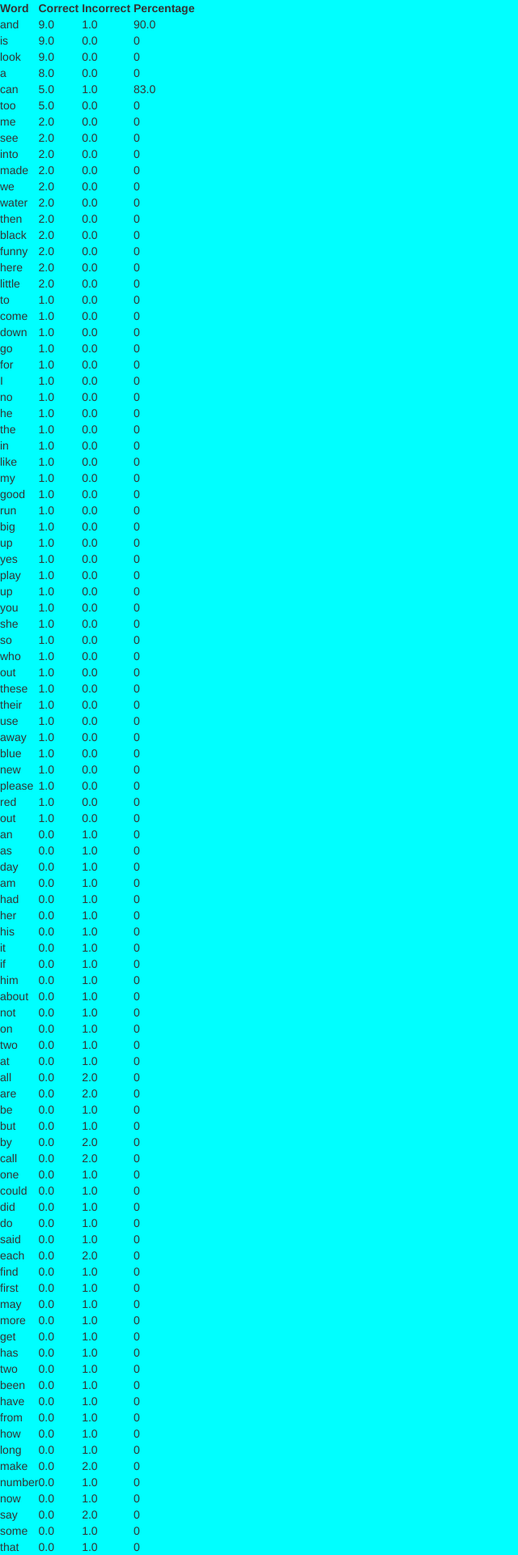
After one commit to khensler/sightwords, a Flask app: page /results in a window 1280 px wide. The commit adds this page. Shown: the top 1920 px of the page at 81% size, without its empty margins (0-640 px from the left). Run offline with Flask 2, Linux system fonts and the light colour scheme; data comes from the database, SQL or seed files in the repository; some libraries are stand-ins or nearby versions.

Commit message:
results page

```diff
--- a/app/routes.py
+++ b/app/routes.py
@@ -56,3 +56,29 @@ def get_incorrect_words():
      for row in rows:
           words.append(row[0])
      return random.choice(words)
+
+@app.route("/results")
+def get_results():
+     conn = sqlite3.connect('words.db')
+     c = conn.cursor()
+     c.execute("select word, correct, incorrect from words order by correct DESC")
+     rows = c.fetchall()
+     words = []
+     for row in rows:
+          if row[2]>0 and row[1] > 0:
+               word_dict = {
+                    'word' : row[0],
+                    'correct' : row[1],
+                    'incorrect' : row[2],
+                    'percentage' : round(100*(row[1]/(row[1]+row[2])),0)
+               }
+          else:
+               word_dict = {
+                    'word' : row[0],
+                    'correct' : row[1],
+                    'incorrect' : row[2],
+                    'percentage' : '0'
+               }
+          print(word_dict)
+          words.append(word_dict.copy())
+     return render_template("results.html", words=words)
--- /dev/null
+++ b/app/templates/results.html
@@ -0,0 +1,16 @@
+<!DOCTYPE html>
+<html lang="en">
+  <head>
+    <meta charset="utf-8">
+    <meta http-equiv="X-UA-Compatible" content="IE=edge">
+    <meta name="viewport" content="width=device-width, initial-scale=1">
+    <link href="//netdna.bootstrapcdn.com/bootstrap/3.1.1/css/bootstrap.min.css" rel="stylesheet">
+  </head>
+    <body style="background-color: aqua;">
+        <table style="border:2px">
+            <tr><th style="border: 2px">Word</th><th style="border: 4px">Correct&nbsp;</th><th style="border: 4px">Incorrect&nbsp;</th><th style="border: 4px">Percentage</th></tr>
+            {% for word in words %}
+                <tr><td>{{ word.word }}</td><td>{{ word.correct }}</td><td>{{ word.incorrect }}</td><td>{{ word.percentage }}</td></tr>
+            {% endfor %}
+        </table>
+    </body>
--- a/app/templates/words.html
+++ b/app/templates/words.html
@@ -105,5 +105,6 @@
       <div id="control">
       <div id="start" style="display: inline-block;" onclick="start()"><h1>Start</h1></div>&nbsp;&nbsp;&nbsp;&nbsp;<div id="end" style="display: inline-block;" onclick="end()"><h1>End</h1></div>
     </div>
+    <a href = "/results">Report Card</a>
   </body>
 </html>
```
